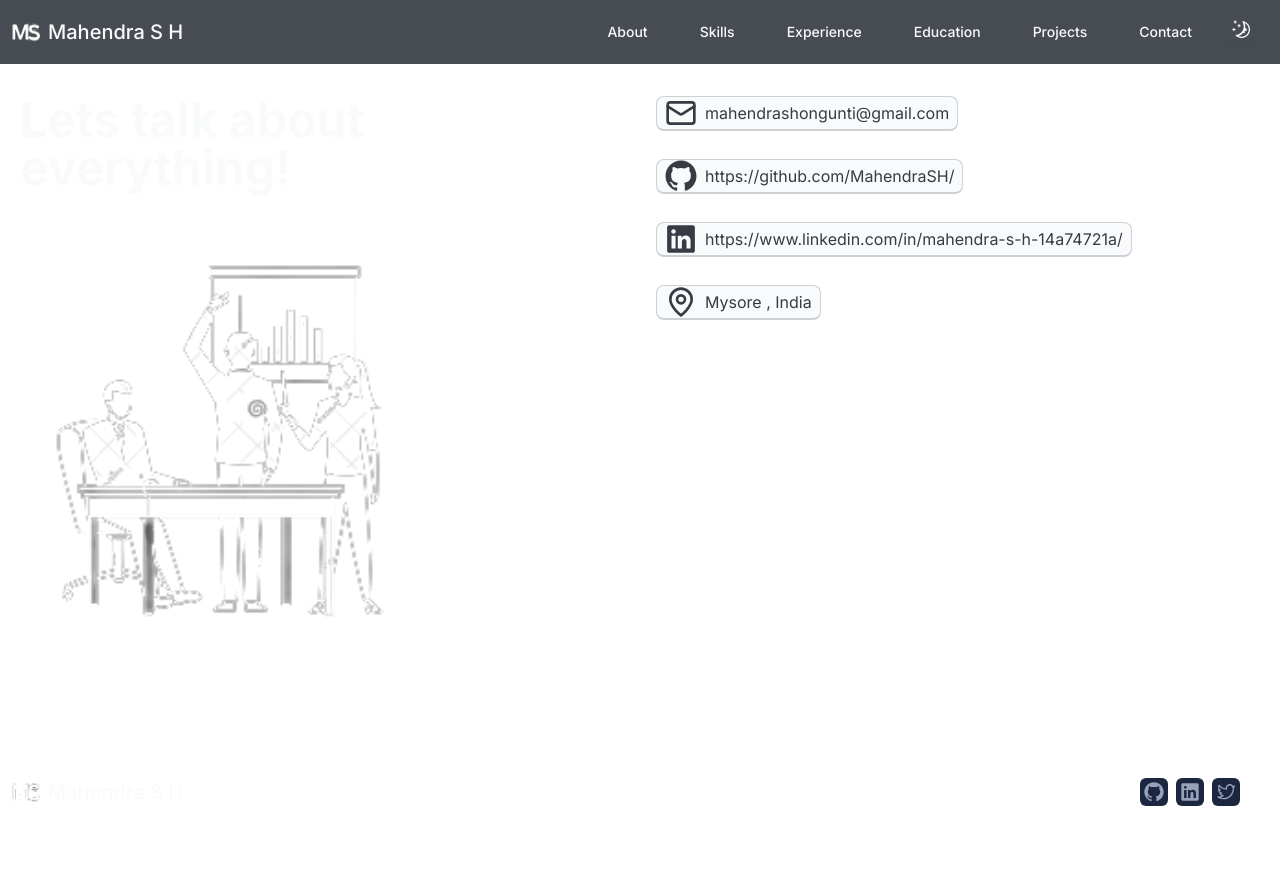
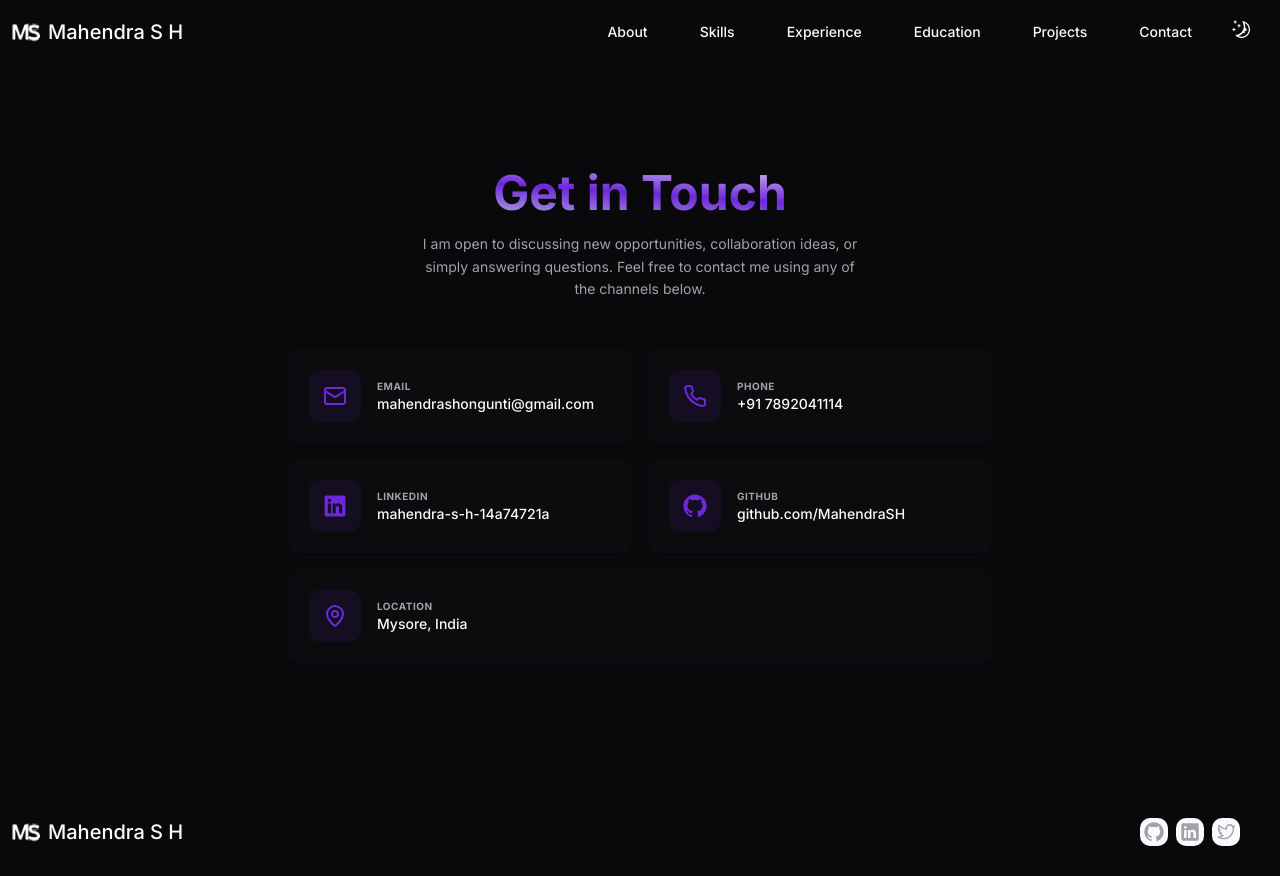
Before and after one commit to MahendraSH/resume-website, a Next.js app: page /contact in a window 1280 px wide. Before the commit the page ends 836 px from the top, so only its background shows below. Built offline with nearby package versions, Linux system fonts and the light colour scheme.

Commit message:
update the theme

```diff
--- a/app/contact/page.tsx
+++ b/app/contact/page.tsx
@@ -1,69 +1,85 @@
+import { FC } from "react";
 import { GitHubLogoIcon, LinkedInLogoIcon } from "@radix-ui/react-icons";
-import {
-  ArrowBigRight,
-  LocateIcon,
-  MailIcon,
-  MapIcon,
-  MapPinIcon,
-} from "lucide-react";
-import Image from "next/image";
+import { MailIcon, MapPinIcon, PhoneIcon } from "lucide-react";
 import Link from "next/link";
-import { FC } from "react";
 
 interface ContactPageProps {}
 
 const ContactPage: FC<ContactPageProps> = ({}) => {
   return (
-    <div>
-      <div className="px-5 grid gap-8 grid-cols-1 md:grid-cols-2 py-24 mx-auto rounded-lg">
-        <div className="flex flex-col justify-center">
-          <div>
-            <h2 className="text-4xl lg:text-5xl font-bold leading-tight">
-              Lets talk about everything!
-            </h2>
-          </div>
-          <div className="mt-12 text-center">
-            <Image
-              src="/meeting.png"
-              alt="Contact"
-              width={400}
-              height={400}
-              className="dark:hidden"
-            />
-            <Image
-              src="/meeting-dark.png"
-              alt="Contact"
-              width={400}
-              height={400}
-              className=" hidden dark:block"
-            />
-          </div>
+    <div className="min-h-screen pt-24 pb-16 flex items-center justify-center">
+      <div className="max-w-3xl w-full px-4 md:px-8">
+        <div className="text-center space-y-4 mb-12">
+          <h1 className="text-4xl lg:text-5xl font-bold bg-clip-text text-transparent bg-gradient-to-tr from-slate-700 via-primary to-secondary-foreground dark:bg-gradient-to-tr dark:from-slate-300 dark:via-primary dark:to-secondary-foreground">
+            Get in Touch
+          </h1>
+          <p className="text-muted-foreground text-sm max-w-md mx-auto leading-relaxed">
+            I am open to discussing new opportunities, collaboration ideas, or simply answering questions. Feel free to contact me using any of the channels below.
+          </p>
         </div>
-        <div>
-          <div className=" kbd bg-secondary-foreground text-secondary">
-            <a href="mailto:mahendrashongunti@gmail.com">
-              <MailIcon className=" h-8 w-8 mr-2" />
-            </a>
-            <span> mahendrashongunti@gmail.com</span>
-          </div>
-          <Link href="https://github.com/MahendraSH/" className=" block">
-            <div className=" mt-6 kbd bg-secondary-foreground text-secondary ">
-              <GitHubLogoIcon className=" h-8 w-8 mr-2" />
 
-              <span> https://github.com/MahendraSH/</span>
+        <div className="grid gap-4 grid-cols-1 md:grid-cols-2">
+          {/* Email */}
+          <a href="mailto:mahendrashongunti@gmail.com" className="group">
+            <div className="glass-panel p-5 rounded-xl flex items-center gap-4 hover:bg-secondary/40 hover:scale-[1.02] duration-300">
+              <div className="p-3.5 bg-primary/10 rounded-lg text-primary group-hover:bg-primary/20 transition-colors">
+                <MailIcon className="h-6 w-6" />
+              </div>
+              <div className="text-left">
+                <div className="text-[10px] text-muted-foreground uppercase tracking-wider font-bold">Email</div>
+                <div className="text-sm font-medium">mahendrashongunti@gmail.com</div>
+              </div>
+            </div>
+          </a>
+
+          {/* Phone */}
+          <a href="tel:+917892041114" className="group">
+            <div className="glass-panel p-5 rounded-xl flex items-center gap-4 hover:bg-secondary/40 hover:scale-[1.02] duration-300">
+              <div className="p-3.5 bg-primary/10 rounded-lg text-primary group-hover:bg-primary/20 transition-colors">
+                <PhoneIcon className="h-6 w-6" />
+              </div>
+              <div className="text-left">
+                <div className="text-[10px] text-muted-foreground uppercase tracking-wider font-bold">Phone</div>
+                <div className="text-sm font-medium">+91 7892041114</div>
+              </div>
+            </div>
+          </a>
+
+          {/* LinkedIn */}
+          <Link href="https://www.linkedin.com/in/mahendra-s-h-14a74721a/" target="_blank" className="group">
+            <div className="glass-panel p-5 rounded-xl flex items-center gap-4 hover:bg-secondary/40 hover:scale-[1.02] duration-300">
+              <div className="p-3.5 bg-primary/10 rounded-lg text-primary group-hover:bg-primary/20 transition-colors">
+                <LinkedInLogoIcon className="h-6 w-6" />
+              </div>
+              <div className="text-left">
+                <div className="text-[10px] text-muted-foreground uppercase tracking-wider font-bold">LinkedIn</div>
+                <div className="text-sm font-medium">mahendra-s-h-14a74721a</div>
+              </div>
             </div>
           </Link>
-          <Link href={"https://www.linkedin.com/in/mahendra-s-h-14a74721a/"}>
-            <div className=" mt-6 kbd bg-secondary-foreground text-secondary">
-              <LinkedInLogoIcon className=" h-8 w-8 mr-2" />
 
-              <span> https://www.linkedin.com/in/mahendra-s-h-14a74721a/</span>
+          {/* GitHub */}
+          <Link href="https://github.com/MahendraSH/" target="_blank" className="group">
+            <div className="glass-panel p-5 rounded-xl flex items-center gap-4 hover:bg-secondary/40 hover:scale-[1.02] duration-300">
+              <div className="p-3.5 bg-primary/10 rounded-lg text-primary group-hover:bg-primary/20 transition-colors">
+                <GitHubLogoIcon className="h-6 w-6" />
+              </div>
+              <div className="text-left">
+                <div className="text-[10px] text-muted-foreground uppercase tracking-wider font-bold">GitHub</div>
+                <div className="text-sm font-medium">github.com/MahendraSH</div>
+              </div>
             </div>
           </Link>
-          <div className=" mt-6 kbd bg-secondary-foreground text-secondary">
-            <MapPinIcon className=" h-8 w-8 mr-2" />
 
-            <span> Mysore , India </span>
+          {/* Location */}
+          <div className="glass-panel p-5 rounded-xl flex items-center gap-4 md:col-span-2">
+            <div className="p-3.5 bg-primary/10 rounded-lg text-primary">
+              <MapPinIcon className="h-6 w-6" />
+            </div>
+            <div className="text-left">
+              <div className="text-[10px] text-muted-foreground uppercase tracking-wider font-bold">Location</div>
+              <div className="text-sm font-medium">Mysore, India</div>
+            </div>
           </div>
         </div>
       </div>
--- a/app/globals.css
+++ b/app/globals.css
@@ -4,16 +4,16 @@
 
 @layer base {
   :root {
-    --background: 12 3% 70%;
-    --foreground: 222.2 94% 3%;
+    --background: 210 40% 98%;
+    --foreground: 224 71.4% 4.1%;
 
-    --card: 11 4.3% 79.2%;
-    --card-foreground: 222.2 94% 3%;
+    --card: 0 0% 100%;
+    --card-foreground: 224 71.4% 4.1%;
 
     --popover: 0 0% 100%;
-    --popover-foreground: 222.2 94% 3%;
+    --popover-foreground: 224 71.4% 4.1%;
 
-    --primary: 222.2 22.4% 37.2%;
+    --primary: 262.4 83.3% 57.8%;
     --primary-foreground: 210 40% 98%;
 
     --secondary: 210 40% 96.1%;
@@ -30,40 +30,39 @@
 
     --border: 214.3 31.8% 91.4%;
     --input: 214.3 31.8% 91.4%;
-    --ring: 222.2 94% 3%;
+    --ring: 262.4 83.3% 57.8%;
 
-    --radius: 0.5rem;
+    --radius: 0.75rem;
   }
 
   .dark {
-    --background: 214, 7%, 30%;
-    /* --background: 222.2 94% 3%; */
-    --foreground: 210 40% 98%;
+    --background: 240 10% 3.9%;
+    --foreground: 0 0% 98%;
 
-    --card: 222.2 7% 30%;
-    --card-foreground: 210 40% 98%;
+    --card: 240 10% 6%;
+    --card-foreground: 0 0% 98%;
 
-    --popover: 222.2 94% 3%;
-    --popover-foreground: 210 40% 98%;
+    --popover: 240 10% 3.9%;
+    --popover-foreground: 0 0% 98%;
 
-    --primary: 210 22% 91.9%;
-    --primary-foreground: 224.2 40.4% 18.2%;
+    --primary: 263.4 70% 50.4%;
+    --primary-foreground: 210 40% 98%;
 
-    --secondary: 217.2 11.6% 23.8%;
-    --secondary-foreground: 210 40% 98%;
+    --secondary: 240 3.7% 12.9%;
+    --secondary-foreground: 0 0% 98%;
 
-    --muted: 217.2 20.6% 22.5%;
-    --muted-foreground: 215 20.2% 65.1%;
+    --muted: 240 3.7% 15.9%;
+    --muted-foreground: 240 5% 64.9%;
 
-    --accent: 217.2 32.6% 17.5%;
-    --accent-foreground: 210 40% 98%;
+    --accent: 240 3.7% 15.9%;
+    --accent-foreground: 0 0% 98%;
 
     --destructive: 0 62.8% 30.6%;
     --destructive-foreground: 210 40% 98%;
 
-    --border: 217.2 32.6% 17.5%;
-    --input: 217.2 32.6% 17.5%;
-    --ring: 212.7 26.8% 83.9%;
+    --border: 240 3.7% 15.9%;
+    --input: 240 3.7% 15.9%;
+    --ring: 263.4 70% 50.4%;
   }
 }
 
@@ -72,14 +71,13 @@
     @apply border-border;
   }
   body {
-    @apply bg-gradient-to-tl from-background via-secondary/80 to-background/95 text-foreground;
+    @apply bg-background text-foreground transition-colors duration-300;
   }
   .bggrad {
-    @apply bg-gradient-to-tl from-background via-secondary/80 to-background/95;
+    @apply bg-background;
   }
 }
 
-/* added  by mahendra sh  */
 html,
 body,
 :root {
@@ -87,43 +85,36 @@ body,
   scroll-behavior: smooth;
 }
 
-/*
-html::-webkit-scrollbar {
-  display: none;
+/* Custom Scrollbar */
+::-webkit-scrollbar {
+  width: 8px;
+  height: 8px;
 }
 
-html {
-  scrollbar-width: none;
+::-webkit-scrollbar-track {
+  background: transparent;
 }
 
-*/
-::-webkit-scrollbar {
-  width: 0.5rem;
-  height: 0.4rem;
+::-webkit-scrollbar-thumb {
+  background: hsl(var(--muted-foreground) / 0.3);
+  border-radius: 4px;
 }
 
-/* Track */
-::-webkit-scrollbar-track {
-  background-color: hsl(0 0% 100%);
-  border-radius: 0.2rem;
+::-webkit-scrollbar-thumb:hover {
+  background: hsl(var(--muted-foreground) / 0.5);
 }
 
-.dark ::-webkit-scrollbar-track {
-  background: hsl(240 10% 3.9%);
-}
-/* Handle */
-::-webkit-scrollbar-thumb {
-  background: hsl(240 10% 3.9%);
-  border-radius: 5px;
-}
-.dark ::-webkit-scrollbar-thumb {
-  background-color: hsl(0 0% 100%);
+/* Custom styles for cards & widgets */
+.glass-panel {
+  @apply backdrop-blur-md border border-primary/5 transition-all duration-300 shadow-sm;
+  background-color: hsl(var(--card) / 0.65);
 }
 
-/* Handle on hover */
-.dark ::-webkit-scrollbar-thumb:hover {
-  background: hsl(240, 6%, 51%);
+.glass-panel:hover {
+  @apply shadow-md;
+  border-color: hsl(var(--primary) / 0.15);
 }
-::-webkit-scrollbar-thumb:hover {
-  background: hsl(214, 3%, 41%);
+
+.kbd {
+  @apply border border-primary/10 px-2 py-0.5 rounded bg-secondary/80 text-secondary-foreground text-xs shadow-sm font-medium tracking-wide;
 }
--- a/app/layout.tsx
+++ b/app/layout.tsx
@@ -65,6 +65,10 @@ export default function RootLayout({
           disableTransitionOnChange
         >
           <Navbar />
+          <div className="fixed inset-0 -z-50 overflow-hidden pointer-events-none">
+            <div className="absolute top-[10%] left-[5%] w-[40vw] h-[40vw] rounded-full bg-primary/8 blur-[120px] dark:bg-primary/5" />
+            <div className="absolute bottom-[10%] right-[5%] w-[40vw] h-[40vw] rounded-full bg-purple-500/8 blur-[120px] dark:bg-purple-500/5" />
+          </div>
           {children}
 
           <Footer />
--- a/components/education.tsx
+++ b/components/education.tsx
@@ -7,7 +7,7 @@ interface EducationProps {}
 const Education: FC<EducationProps> = ({}) => {
   return (
     <div id="education" className=" pt-12 ">
-      <div className="card w-full h-full shadow shadow-muted-foreground ">
+      <div className="card w-full h-full glass-panel">
         <div className="card-body">
           <h2 className=" text-3xl font-medium "> Education </h2>
           <Separator />
--- a/components/experience.tsx
+++ b/components/experience.tsx
@@ -30,7 +30,7 @@ const experiences = [
 const Experience: FC<ExperienceProps> = ({}) => {
   return (
     <div id="experience" className=" pt-12 ">
-      <div className="card w-full h-full shadow shadow-muted-foreground ">
+      <div className="card w-full h-full glass-panel">
         <div className="card-body">
           <h2 className=" text-3xl font-medium "> Work Experience </h2>
           <Separator />
--- a/lib/project-list.tsx
+++ b/lib/project-list.tsx
@@ -90,4 +90,4 @@ export const projects: Project[] = [
       "/projects/p-2/art-gal-users.png",
     ],
   },
-].sort((a, b) => b.id - a.id); // Sort in descending order to show newest/highest ID first
+].sort((a, b) => a.id - b.id); // Sort in ascending order to show Cargo Readiness first
```
Also changed, not shown: components/projects.tsx (+28 -15 lines), components/skills.tsx (+4 -4 lines).
